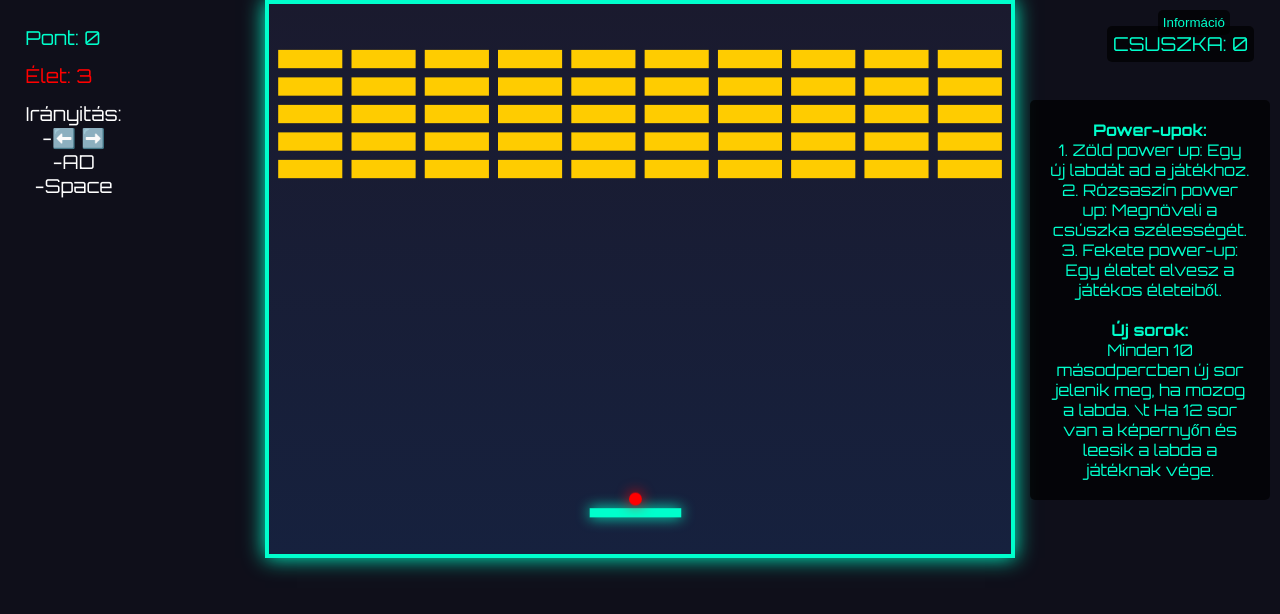
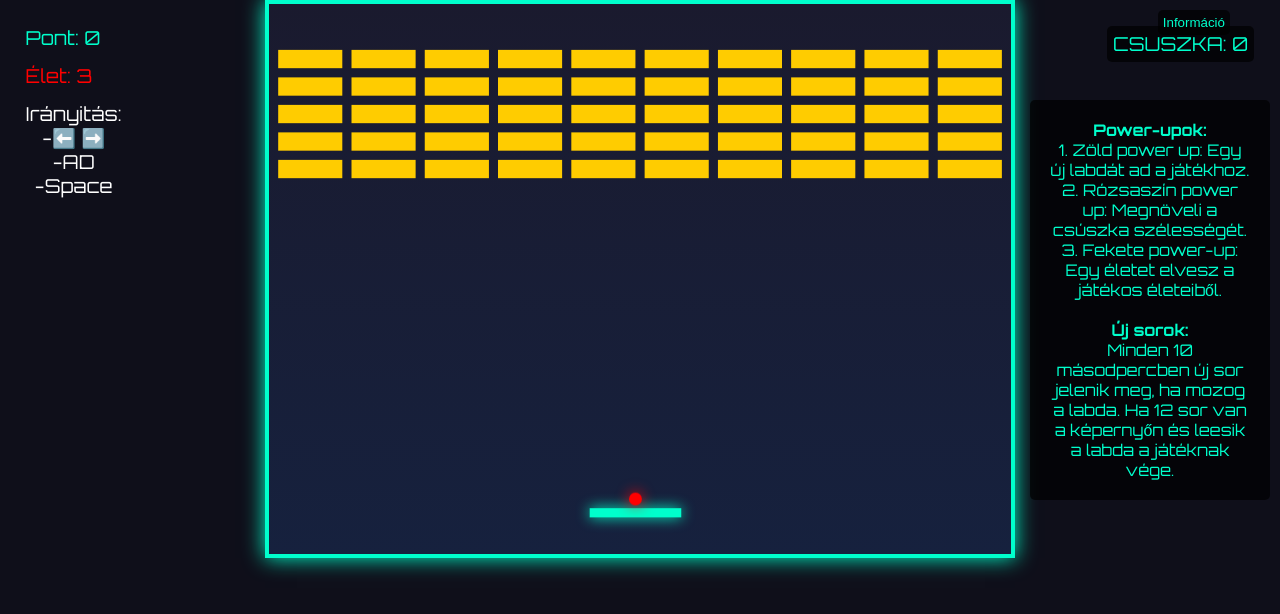
Before and after one commit to AKOS18/arkanoid, a plain HTML site: page index.html in a window 1280 px wide. Both pictures are taken after a click on the button "Információ". Drawn offline with Linux system fonts and the light colour scheme.

Commit message:
Update index.html

```diff
--- a/index.html
+++ b/index.html
@@ -123,7 +123,7 @@
         2. Rózsaszín power up: Megnöveli a csúszka szélességét.<br>
         3. Fekete power-up: Egy életet elvesz a játékos életeiből.<br><br>
         <strong>Új sorok:</strong><br>
-        Minden 10 másodpercben új sor jelenik meg, ha mozog a labda. \t Ha 12 sor van a képernyőn és leesik a labda a játéknak vége.
+        Minden 10 másodpercben új sor jelenik meg, ha mozog a labda.  Ha 12 sor van a képernyőn és leesik a labda a játéknak vége.
     </div>
 
     <script>
```
